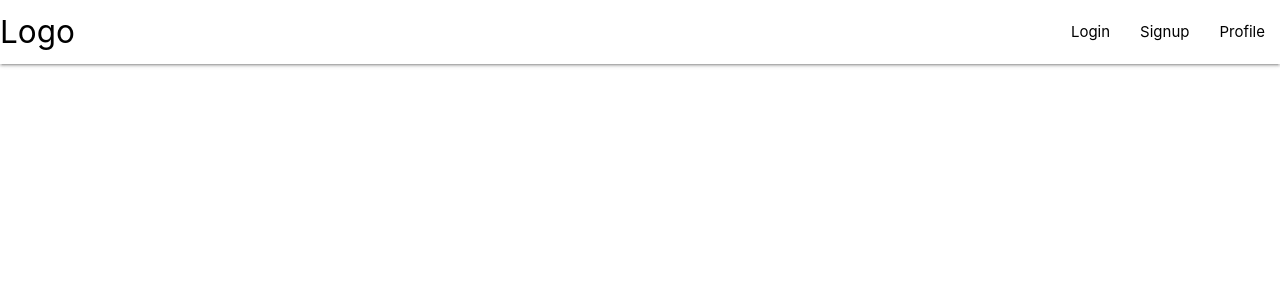
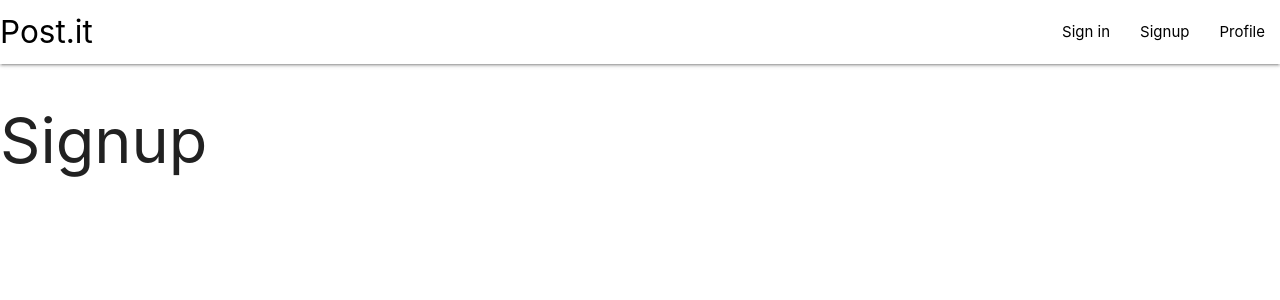
Before and after one commit to zaper1402/Post.it, a React (Create React App) app in the folder client/: page /signup in a window 1280 px wide. Shown: the top 300 px of the page. Built offline with nearby package versions, Linux system fonts and the light colour scheme.

Commit message:
#14 basic pages intialized

```diff
--- a/client/src/App.js
+++ b/client/src/App.js
@@ -2,13 +2,26 @@ import React from 'react'
 import Navbar from './components/NavBar'
 import './App.css'
 import {BrowserRouter,Route} from 'react-router-dom'
+import Home from './components/screens/Home'
+import Profile from './components/screens/Profile'
+import Signup from './components/screens/Signup'
+import Signin from './components/screens/Login'
 
 function App() {
   return (
     <BrowserRouter>
       <Navbar/>
-      <Route path="/">
-
+      <Route exact path="/">
+        <Home/>
+      </Route>
+      <Route path="/signin">
+        <Signin/>
+      </Route>
+      <Route path="/signup">
+        <Signup/>
+      </Route>
+      <Route path="/profile">
+        <Profile/>
       </Route>
     </BrowserRouter>
   );
--- a/client/src/components/NavBar.js
+++ b/client/src/components/NavBar.js
@@ -1,14 +1,15 @@
 import React from 'react'
+import {Link} from 'react-router-dom'
 
 const NavBar = () => {
     return (
         <nav>
             <div className="nav-wrapper white">
-                <a href="#" className="brand-logo left">Logo</a>
+                <Link to="#" className="brand-logo left">Post.it</Link>
                 <ul id="nav-mobile" className="right hide-on-med-and-down">
-                    <li><a href="sass.html">Login</a></li>
-                    <li><a href="badges.html">Signup</a></li>
-                    <li><a href="collapsible.html">Profile</a></li>
+                    <li><Link to="/signin">Sign in</Link></li>
+                    <li><Link to="/signup">Signup</Link></li>
+                    <li><Link to="/profile">Profile</Link></li>
                 </ul>
             </div>
         </nav>
--- /dev/null
+++ b/client/src/components/screens/Login.js
@@ -0,0 +1,9 @@
+import React from 'react'
+
+const Login = ()=>{
+    return (
+        <h1>Login</h1>
+    )
+}
+
+export default Login
--- /dev/null
+++ b/client/src/components/screens/Profile.js
@@ -0,0 +1,9 @@
+import React from 'react'
+
+const Profile = ()=>{
+    return (
+        <h1>Profile</h1>
+    )
+}
+
+export default Profile
--- /dev/null
+++ b/client/src/components/screens/Signup.js
@@ -0,0 +1,9 @@
+import React from 'react'
+
+const Signup = ()=>{
+    return (
+        <h1>Signup</h1>
+    )
+}
+
+export default Signup
```
